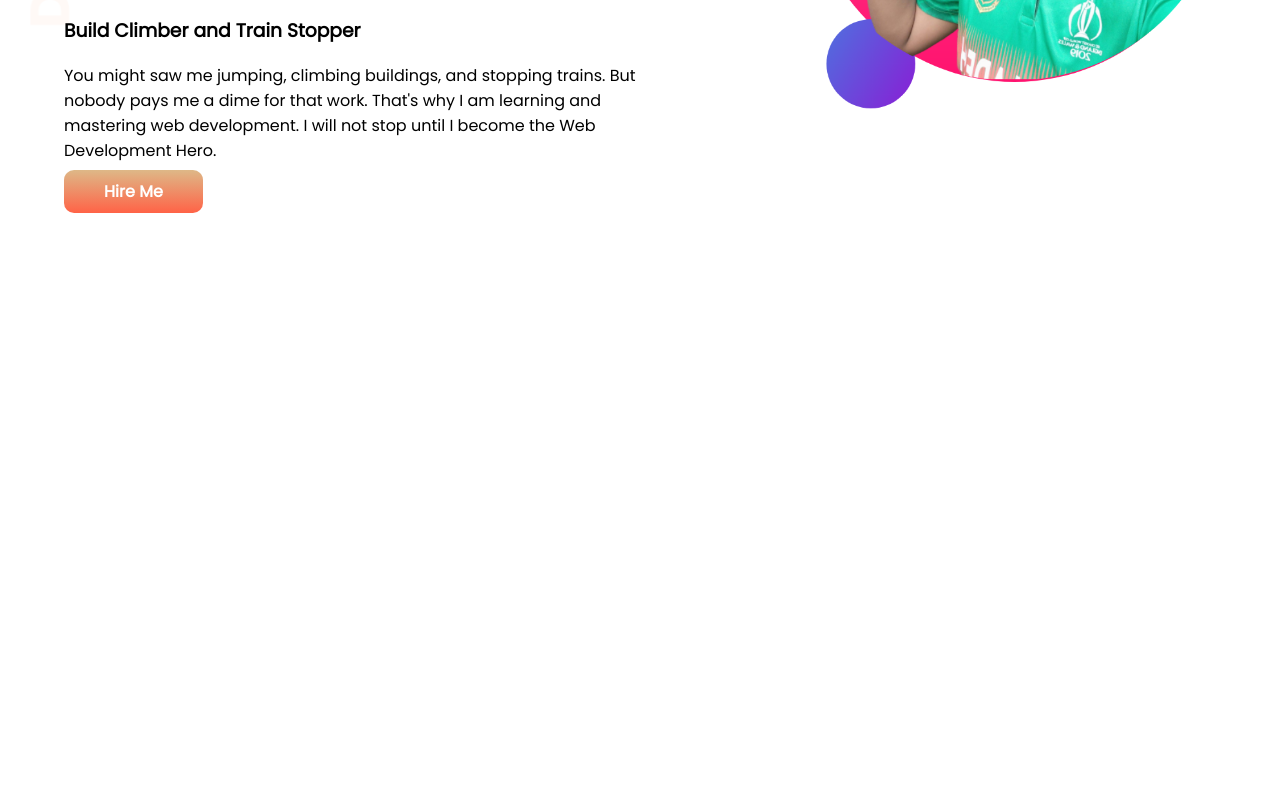
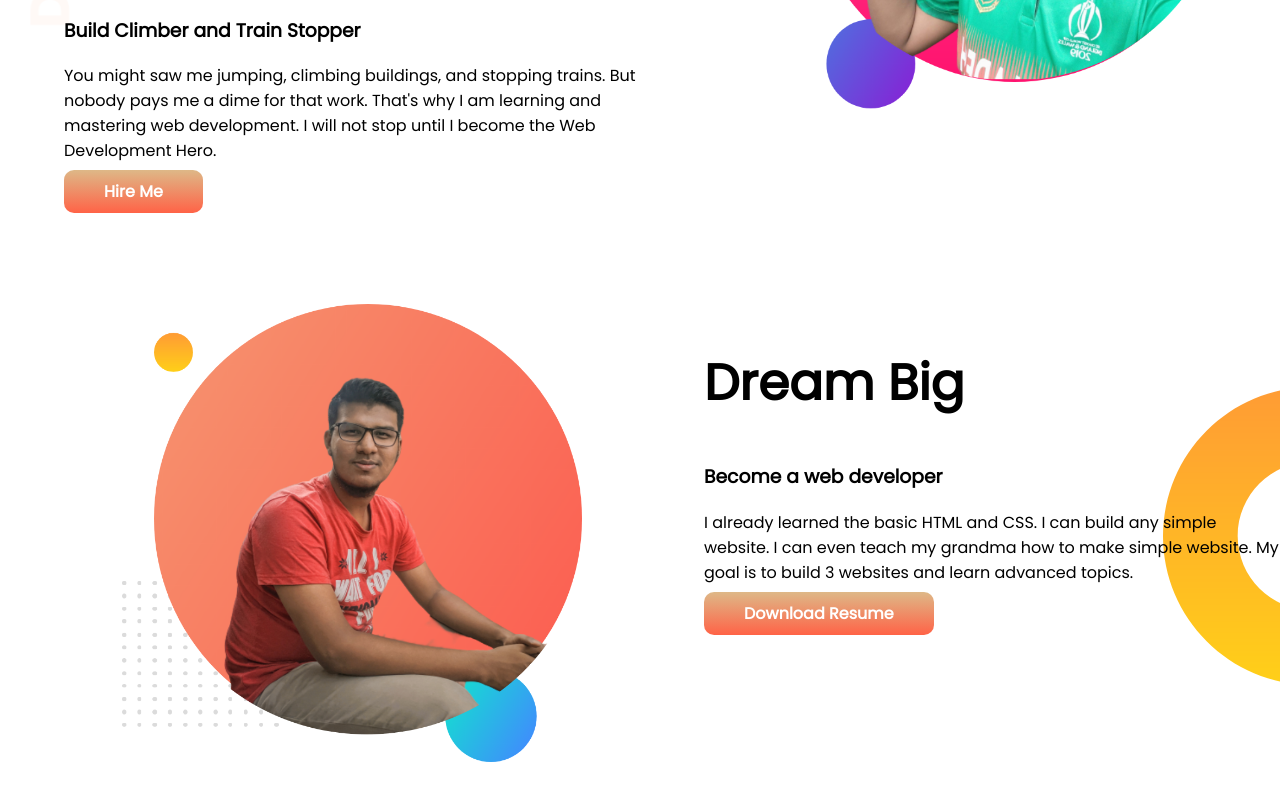
Before and after one commit to rownokstar/rownok-portfolio, a plain HTML site: page index.html in a window 1280 px wide. Shown: the part 334-1134 px from the top of the page. Before the commit the page ends 800 px from the top, so only its background shows below. Drawn offline with Linux system fonts and the light colour scheme.

Commit message:
2nd section added

```diff
--- a/index.html
+++ b/index.html
@@ -23,5 +23,17 @@
         <img src="rownok/my-bg2.png" alt="">
     </div>
 </section>
+<section class="dream-big">
+     <div class="half-width">
+         <img src="rownok/my-bg.png" alt="">
+     </div>
+     <div class="half-width">
+         <h1>Dream Big</h1>
+         <h3>Become a web developer</h3>
+         <p>I already learned the basic HTML and CSS. I can build any simple website. I can even teach my grandma how to make simple website. My goal is to build 3 websites and learn advanced topics.</p>
+         <a class="link-button" target="_blank" href="https://www.linkedin.com/in/shahriar-hossain-079913216/">Download Resume</a>
+     </div>
+
+</section>
 </body>
 </html>
--- a/style.css
+++ b/style.css
@@ -11,6 +11,7 @@ h1 {
 }
 section {
   display: flex;
+  margin-bottom: 100px;
 }
 .half-width {
   width: 50%;
@@ -33,3 +34,8 @@ section {
 
   background-repeat: no-repeat;
 }
+.dream-big {
+  background-image: url(images/dream-bg.png);
+  background-repeat: no-repeat;
+  background-position: right;
+}
```
